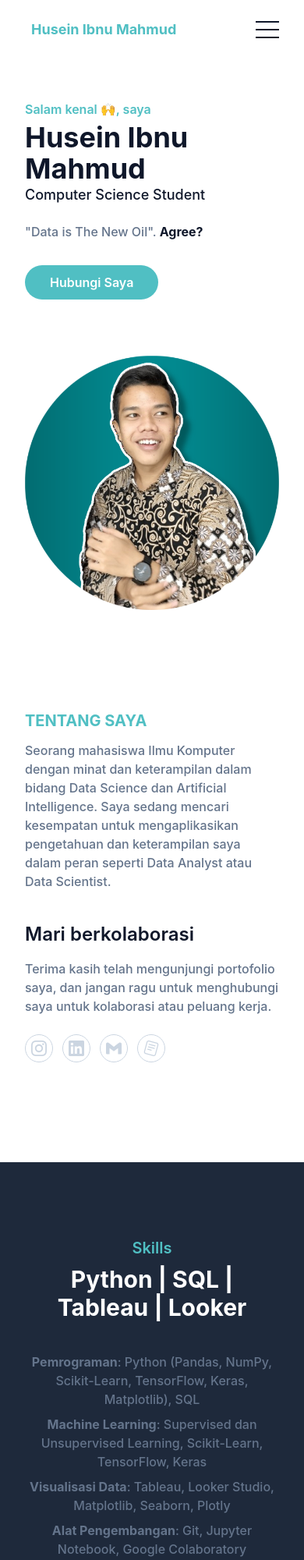
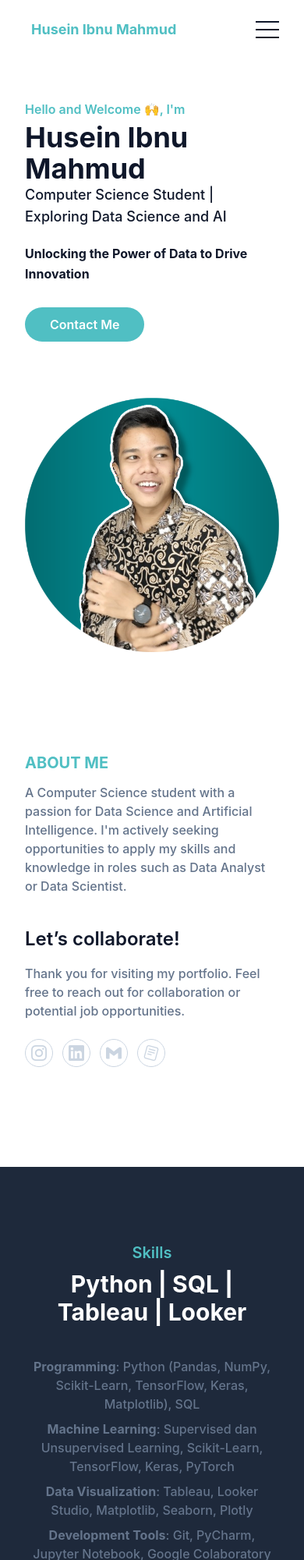
Before and after one commit to huseinibnu/huseinibnu.github.io, a website: page index.html in a window 390 px wide. Shown: the top 2000 px of the page at 78% size. Drawn offline with nearby package versions, Linux system fonts and the light colour scheme.

Commit message:
Mengubah ke Bahasa Inggris

```diff
--- a/index.html
+++ b/index.html
@@ -38,10 +38,10 @@
             >
               <ul class="block lg:flex">
                 <li class="group">
-                  <a href="#home" class="mx-4 flex py-2 text-base text-dark group-hover:text-primary dark:text-white">Beranda</a>
+                  <a href="#home" class="mx-4 flex py-2 text-base text-dark group-hover:text-primary dark:text-white">Home</a>
                 </li>
                 <li class="group">
-                  <a href="#about" class="mx-4 flex py-2 text-base text-dark group-hover:text-primary dark:text-white">Tentang Saya</a>
+                  <a href="#about" class="mx-4 flex py-2 text-base text-dark group-hover:text-primary dark:text-white">About Me</a>
                 </li>
                 <li class="group">
                   <a href="#skills" class="mx-4 flex py-2 text-base text-dark group-hover:text-primary dark:text-white">Skills</a>
@@ -80,10 +80,10 @@
       <div class="container">
         <div class="flex flex-wrap">
           <div class="w-full self-center px-4 lg:w-1/2" data-aos="fade-down-right" data-aos-duration="1200">
-            <h1 class="text-base font-semibold text-primary md:text-xl">Salam kenal 🙌, saya <span class="mt-1 block text-4xl font-bold text-dark dark:text-white lg:text-5xl">Husein Ibnu Mahmud</span></h1>
-            <h2 class="mb-5 text-lg font-medium text-secondary lg:text-2xl"><span class="text-dark dark:text-white">Computer Science Student</span></h2>
-            <p class="mb-10 font-medium leading-relaxed text-secondary">"Data is The New Oil".  <span class="font-bold text-dark dark:text-white">Agree?</span></p>
-            <a href="#contact" class="rounded-full bg-primary py-3 px-8 text-base font-semibold text-white transition duration-300 ease-in-out hover:opacity-80 hover:shadow-lg">Hubungi Saya</a>
+            <h1 class="text-base font-semibold text-primary md:text-xl">Hello and Welcome 🙌, I'm <span class="mt-1 block text-4xl font-bold text-dark dark:text-white lg:text-5xl">Husein Ibnu Mahmud</span></h1>
+            <h2 class="mb-5 text-lg font-medium text-secondary lg:text-2xl"><span class="text-dark dark:text-white">Computer Science Student | Exploring Data Science and AI</span></h2>
+            <p class="mb-10 font-medium leading-relaxed text-secondary"><span class="font-bold text-dark dark:text-white">Unlocking the Power of Data to Drive Innovation</span></p>
+            <a href="#contact" class="rounded-full bg-primary py-3 px-8 text-base font-semibold text-white transition duration-300 ease-in-out hover:opacity-80 hover:shadow-lg">Contact Me</a>
           </div>
           <div class="w-full mt-8 self-end px-4 lg:w-1/2" data-aos="fade-down-left" data-aos-duration="1200">
             <div class="relative sm:py-8 lg:right-0 lg:mt-2">
@@ -100,14 +100,14 @@
       <div class="container">
         <div class="flex flex-wrap">
           <div class="mb-10 w-full px-4 lg:w-1/2" data-aos="fade-up" data-aos-duration="1200">
-            <h4 class="mb-3 text-xl font-bold uppercase text-primary">Tentang Saya</h4>
+            <h4 class="mb-3 text-xl font-bold uppercase text-primary">About Me</h4>
             <!-- <h2 class="mb-5 max-w-md text-3xl font-bold text-dark dark:text-white lg:text-4xl">Mari Berkenalan</h2> -->
-            <p class="max-w-xl justify-center text-base font-medium text-secondary lg:text-lg justify-self-auto">Seorang mahasiswa Ilmu Komputer dengan minat dan keterampilan dalam bidang Data Science dan Artificial Intelligence. Saya sedang mencari kesempatan untuk mengaplikasikan pengetahuan dan keterampilan saya dalam peran seperti Data Analyst atau Data Scientist.</p>
+            <p class="max-w-xl justify-center text-base font-medium text-secondary lg:text-lg justify-self-auto">A Computer Science student with a passion for Data Science and Artificial Intelligence. I'm actively seeking opportunities to apply my skills and knowledge in roles such as Data Analyst or Data Scientist.</p>
           </div>
           <div class="w-full px-4 lg:w-1/2" data-aos="fade-up" data-aos-duration="1200">
-            <h3 class="mb-4 text-2xl font-semibold text-dark dark:text-white lg:pt-10 lg:text-3xl">Mari berkolaborasi</h3>
+            <h3 class="mb-4 text-2xl font-semibold text-dark dark:text-white lg:pt-10 lg:text-3xl">Let’s collaborate!</h3>
             <p class="mb-6 text-base font-medium text-secondary lg:text-lg">
-              Terima kasih telah mengunjungi portofolio saya, dan jangan ragu untuk menghubungi saya untuk kolaborasi atau peluang kerja.
+              Thank you for visiting my portfolio. Feel free to reach out for collaboration or potential job opportunities.
             </p>
             <div class="flex items-center">
 
@@ -181,10 +181,10 @@
             <h2 class="mb-4 text-3xl font-bold text-white dark:text-dark sm:text-4xl lg:text-5xl">Python | SQL | Tableau | Looker</h2>
             <br>
             <ul class="text-md font-medium text-secondary md:text-lg">
-              <li><b>Pemrograman</b>: Python (Pandas, NumPy, Scikit-Learn, TensorFlow, Keras, Matplotlib), SQL</li>
-              <li class="mt-2"><b>Machine Learning</b>: Supervised dan Unsupervised Learning, Scikit-Learn, TensorFlow, Keras</li>
-              <li class="mt-2"><b>Visualisasi Data</b>: Tableau, Looker Studio, Matplotlib, Seaborn, Plotly</li>
-              <li class="mt-2"><b>Alat Pengembangan</b>: Git, Jupyter Notebook, Google Colaboratory</li>
+              <li><b>Programming</b>: Python (Pandas, NumPy, Scikit-Learn, TensorFlow, Keras, Matplotlib), SQL</li>
+              <li class="mt-2"><b>Machine Learning</b>: Supervised dan Unsupervised Learning, Scikit-Learn, TensorFlow, Keras, PyTorch</li>
+              <li class="mt-2"><b>Data Visualization</b>: Tableau, Looker Studio, Matplotlib, Seaborn, Plotly</li>
+              <li class="mt-2"><b>Development Tools</b>: Git, PyCharm, Jupyter Notebook, Google Colaboratory</li>
             </ul>
           </div>
         </div>
@@ -227,7 +227,7 @@
         <div class="w-full px-4">
           <div class="mx-auto mb-16 max-w-xl text-center">
             <h4 class="mb-2 text-xl font-semibold text-primary">Portfolio</h4>
-            <h2 class="mb-4 text-3xl font-bold text-dark dark:text-white sm:text-4xl lg:text-5xl">Project Terbaru</h2>
+            <h2 class="mb-4 text-3xl font-bold text-dark dark:text-white sm:text-4xl lg:text-5xl">Latest Project</h2>
             <!-- <p class="text-md font-medium text-secondary md:text-lg">
               Lorem ipsum dolor sit, amet consectetur adipisicing elit. Voluptatibus porro consequuntur alias, commodi nemo enim aliquam ipsam obcaecati? Assumenda, ipsam?
             </p> -->
@@ -356,7 +356,7 @@
         <div class="w-full px-4">
           <div class="mx-auto mb-16 max-w-xl text-center">
             <h4 class="mb-2 text-xl font-semibold text-primary">Blog</h4>
-            <h2 class="mb-4 text-3xl font-bold text-dark dark:text-white sm:text-4xl lg:text-5xl">Tulisan Terkini</h2>
+            <h2 class="mb-4 text-3xl font-bold text-dark dark:text-white sm:text-4xl lg:text-5xl">Latest Posts</h2>
             <!-- <p class="text-md font-medium text-secondary md:text-lg">Lorem ipsum dolor sit amet consectetur adipisicing elit. Nisi quisquam perspiciatis blanditiis dolores?</p> -->
           </div>
         </div>
@@ -409,7 +409,7 @@
         <div class="w-full px-4">
           <div class="mx-auto mb-16 max-w-xl text-center">
             <h4 class="mb-2 text-xl font-semibold text-primary">Contact</h4>
-            <h2 class="mb-3 text-3xl font-bold text-dark dark:text-white sm:text-4xl lg:text-5xl">Hubungi Saya</h2>
+            <h2 class="mb-3 text-3xl font-bold text-dark dark:text-white sm:text-4xl lg:text-5xl">Contact Me</h2>
             <!-- <p class="text-md font-medium text-secondary md:text-lg">Lorem ipsum dolor, sit amet consectetur adipisicing elit. Blanditiis, sed.</p> -->
           </div>
         </div>
@@ -456,18 +456,18 @@
         <div class="flex flex-wrap justify-center text-center">
           <div class="mb-12 w-full px-4 font-medium text-slate-300 md:w-1/2">
             <h2 class="mb-5 text-3xl font-bold text-white">Husein Ibnu Mahmud</h2>
-            <h3 class="mb-2 text-2xl font-bold">Hubungi Saya</h3>
+            <h3 class="mb-2 text-2xl font-bold">Contact Me</h3>
             <p>husein.mahmud03@gmail.com</p>
             <p>Medan, Indonesia</p>
           </div>
           <div class="mb-12 w-full px-4 md:w-1/2">
-            <h3 class="mb-5 text-xl font-semibold text-white">Tautan</h3>
+            <h3 class="mb-5 text-xl font-semibold text-white">Links</h3>
             <ul class="text-slate-300">
               <li>
-                <a href="#home" class="mb-3 inline-block text-base hover:text-primary">Beranda</a>
+                <a href="#home" class="mb-3 inline-block text-base hover:text-primary">Home</a>
               </li>
               <li>
-                <a href="#about" class="mb-3 inline-block text-base hover:text-primary">Tentang Saya</a>
+                <a href="#about" class="mb-3 inline-block text-base hover:text-primary">About Me</a>
               </li>
               <li>
                 <a href="#skills" class="mb-3 inline-block text-base hover:text-primary">Skills</a>
```
Also changed, not shown: dist/css/output.css.
